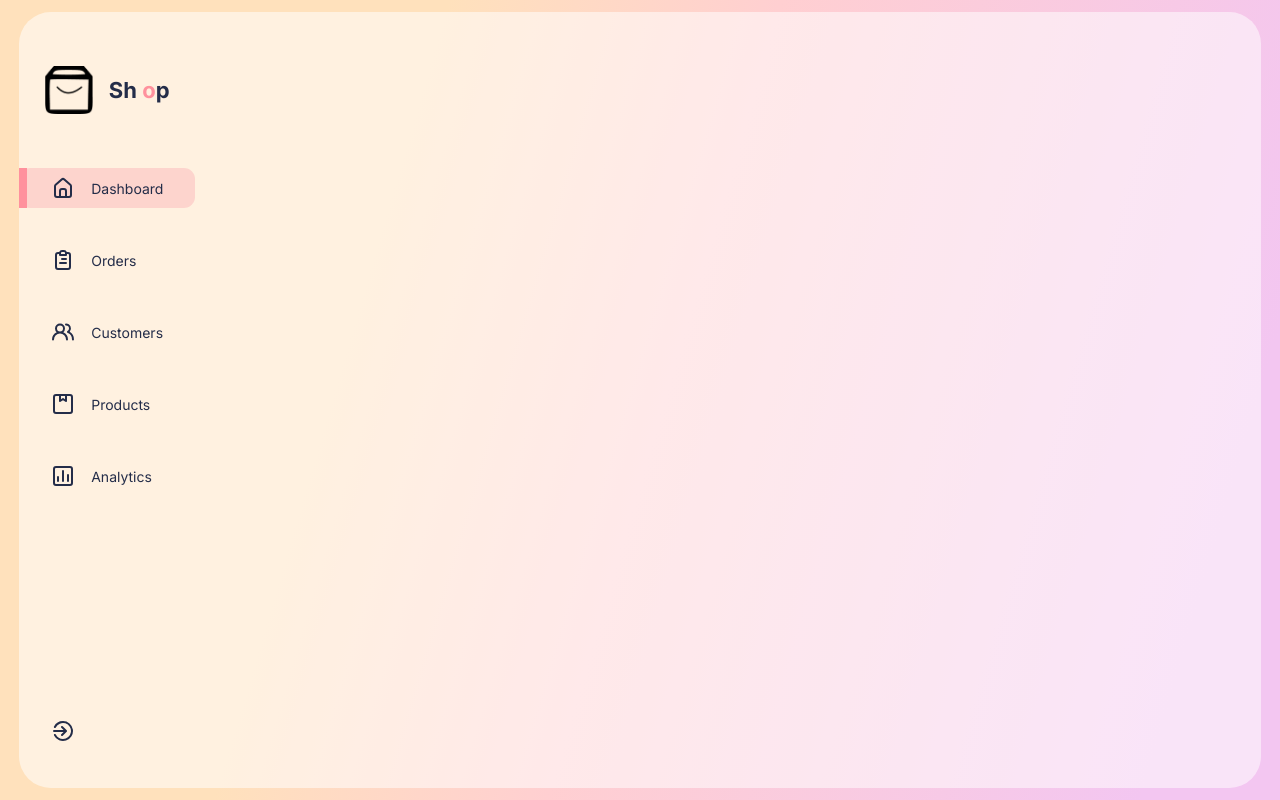
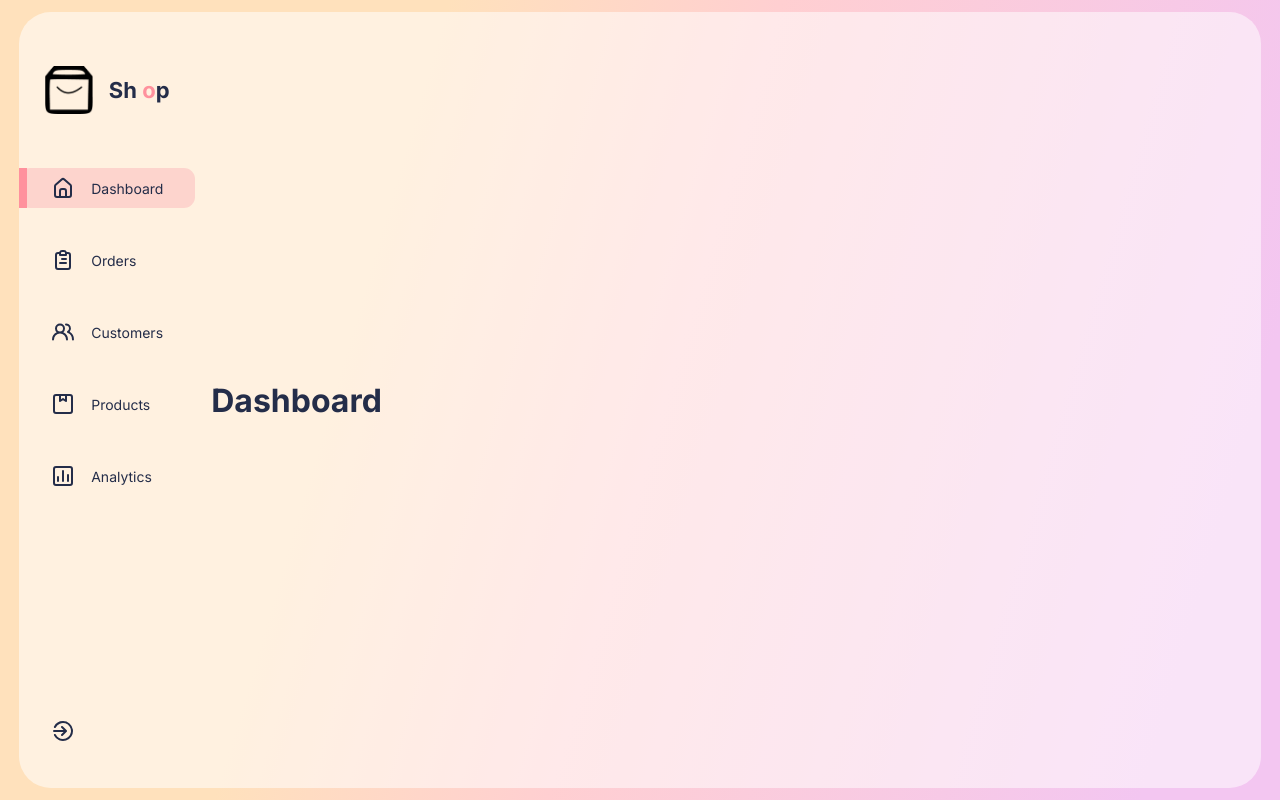
Before and after one commit to Cypherfelix/react-admin-dashboard, a React (Create React App) app: page / in a window 1280 px wide. Built offline with nearby package versions, Linux system fonts and the light colour scheme.

Commit message:
MainDashboard

```diff
--- a/src/App.js
+++ b/src/App.js
@@ -1,4 +1,5 @@
 import './App.css'
+import MainDash from './components/MainDash/MainDash';
 import Sidebar from './components/Sidebar/Sidebar';
 
 function App() {
@@ -6,6 +7,7 @@
     <div className="App">
       <div className="AppGlass">
         <Sidebar />
+        <MainDash />
       </div>
     </div>
   );
--- /dev/null
+++ b/src/components/MainDash/MainDash.css
@@ -0,0 +1,6 @@
+.MainDash {
+    /* padding-top: 1rem; */
+    display: flex;
+    flex-direction: column;
+    justify-content: space-evenly;
+}
--- /dev/null
+++ b/src/components/MainDash/MainDash.jsx
@@ -0,0 +1,11 @@
+import React from "react";
+import "./MainDash.css";
+const MainDash = () => {
+  return (
+    <div className="MainDash">
+      <h1>Dashboard</h1>
+    </div>
+  );
+};
+
+export default MainDash;
```
